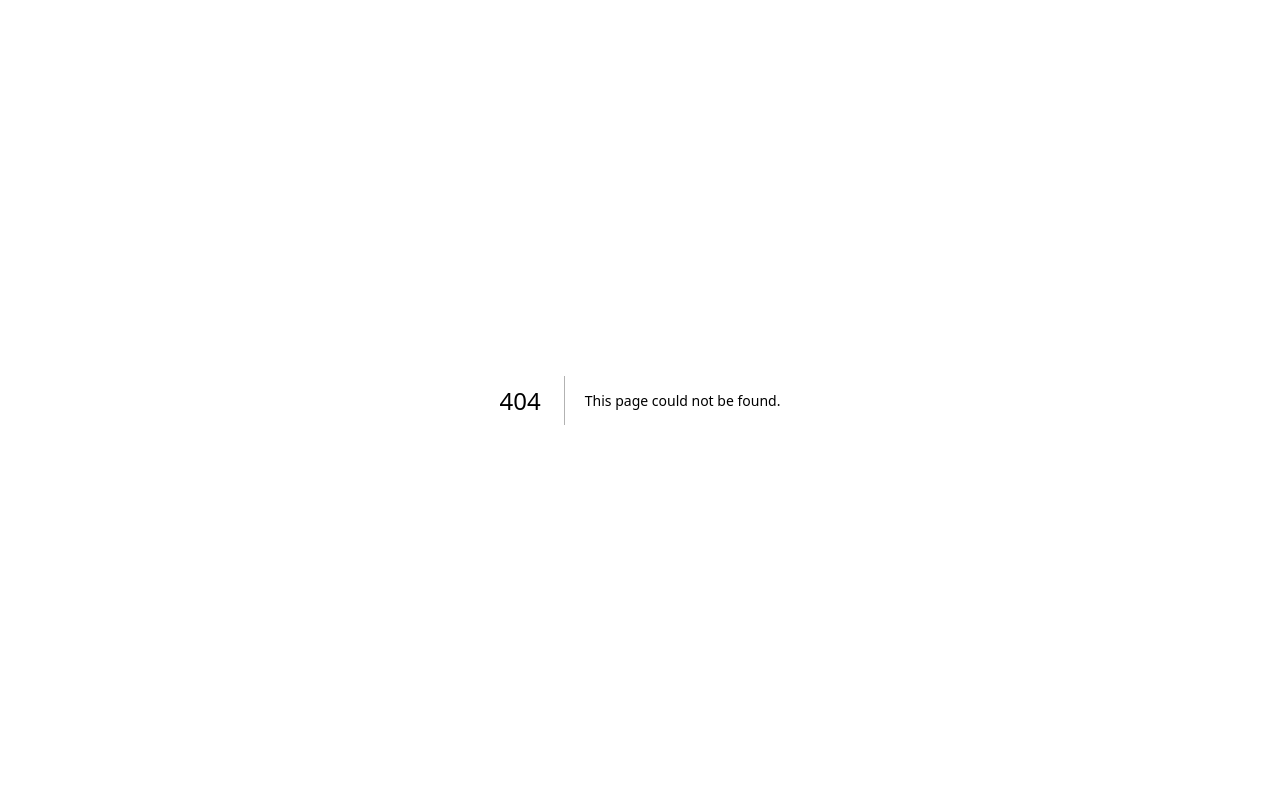
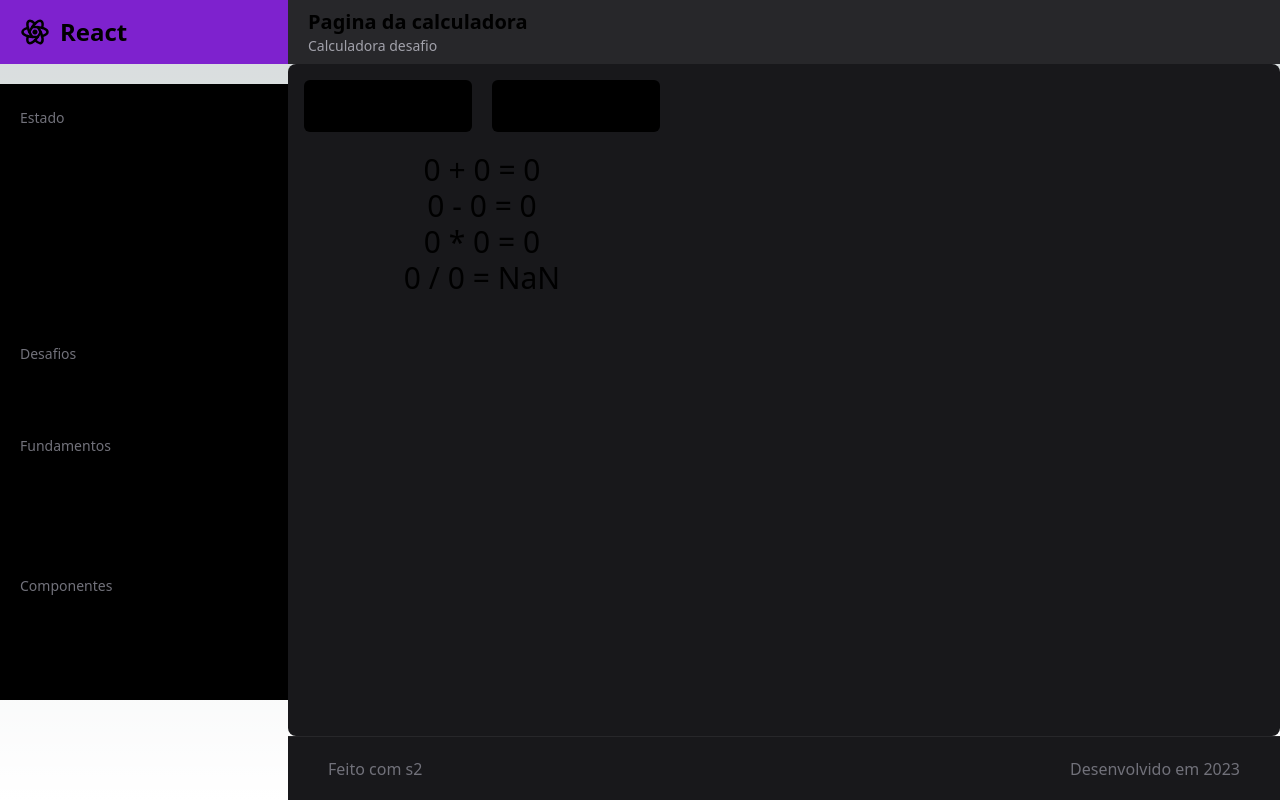
Before and after one commit to israelbulcaotavares/react-fundamentos-cod3r, a Next.js app: page /estado/calculadora in a window 1280 px wide. Before the commit this address had no page. Built offline with nearby package versions, Linux system fonts and the light colour scheme.

Commit message:
calculadora desafio

```diff
--- a/src/components/Menu.tsx
+++ b/src/components/Menu.tsx
@@ -1,4 +1,4 @@
-import { Icon24Hours, Icon360View, IconBraces, IconCode, IconForms, IconHome, IconNumbers } from "@tabler/icons-react";
+import { Icon24Hours, Icon360View, IconBraces, IconCalculator, IconCode, IconForms, IconHome, IconNumbers } from "@tabler/icons-react";
 import MenuItem from "./MenuItem";
 
 export default function Menu() {
@@ -26,6 +26,12 @@ export default function Menu() {
         texto="Campo Texto"
         url="/estado/campoTexto"
         />
+      <span className="text-sm text-zinc-500 pl-3 pt-4 ">Desafios</span>
+      <MenuItem
+        icone={<IconCalculator />}
+        texto="Calculadora"
+        url="/estado/calculadora"
+        />
       <span className="text-sm text-zinc-500 pl-3 pt-4 ">Fundamentos</span>
       <MenuItem
         icone={<IconHome />}
--- /dev/null
+++ b/src/pages/estado/calculadora.tsx
@@ -0,0 +1,44 @@
+import Pagina from "@/components/Pagina";
+import { useState } from "react";
+
+export default function Calculadora() {
+  const [numero1, setNumero1] = useState(0);
+  const [numero2, setNumero2] = useState(0);
+
+  return (
+    <Pagina titulo="Pagina da calculadora" subtitulo="Calculadora desafio">
+      <div className="flex flex-col gap-5">
+        <div className="flex  gap-5">
+          <input
+            className="campo"
+            min={0}
+            max={10}
+            type="number"
+            onChange={(e) => setNumero1(+e.target.value)}
+          />
+          <input
+            className="campo"
+            min={0}
+            max={10}
+            type="number"
+            onChange={(e) => setNumero2(+e.target.value)}
+          />
+        </div>
+        <div className="flex flex-col justify-center items-center">
+          <span>
+            {numero1} + {numero2} = {numero1 + numero2}
+          </span>
+          <span>
+            {numero1} - {numero2} = {numero1 - numero2}
+          </span>
+          <span>
+            {numero1} * {numero2} = {numero1 * numero2}
+          </span>
+          <span>
+            {numero1} / {numero2} = {numero1 / numero2}
+          </span>
+        </div>
+      </div>
+    </Pagina>
+  );
+}
```
